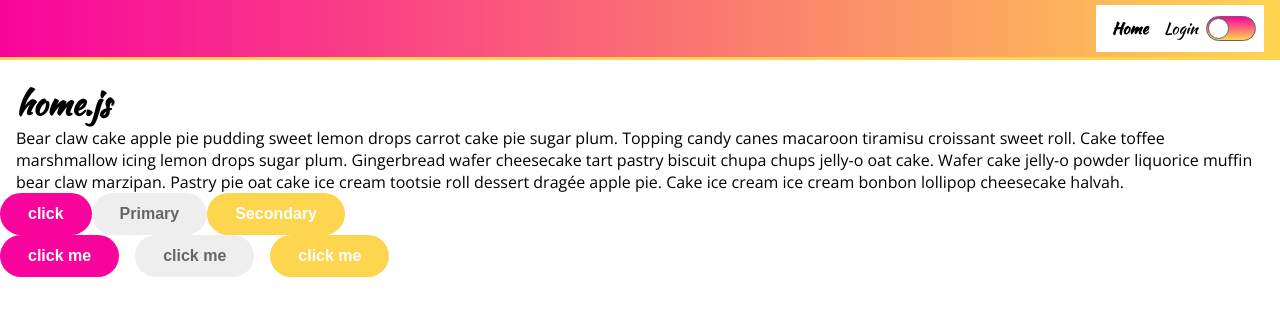
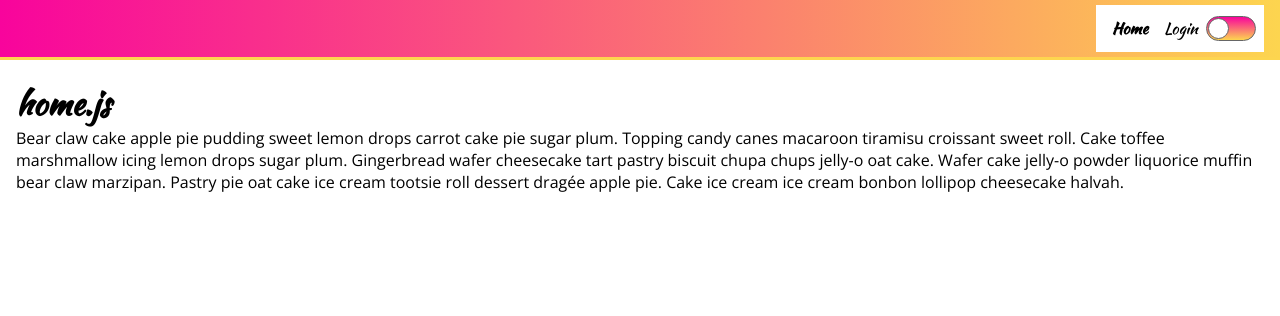
Before and after one commit to oanskyy/react-styled-components, a React (Create React App) app: page / in a window 1280 px wide. Shown: the top 316 px of the page. Built offline with nearby package versions, Linux system fonts and the light colour scheme.

Commit message:
Remove extra buttons

```diff
--- a/src/App.js
+++ b/src/App.js
@@ -2,8 +2,6 @@ import React, {useState} from 'react'
 import {createGlobalStyle, ThemeProvider} from 'styled-components'
 import {BrowserRouter, Switch, Route} from 'react-router-dom'
 
-import { Button } from './components/common/Button'
-import Buttons from './components/common/Buttons'
 import Home from 'components/pages/Home'
 import Login from 'components/pages/Login'
 import LightTheme from 'themes/light'
@@ -45,13 +43,6 @@ function App() {
 
         </Switch>
       </BrowserRouter>
-
-      <Button>click</Button>
-      <Button disabled>Primary</Button>
-
-      {/* pass props to our btn */}
-      <Button secondary>Secondary</Button>
-      <Buttons text={'click me'}/>
     </ ThemeProvider>
   );
 }
--- a/src/components/common/Buttons.js
+++ /dev/null
@@ -1,61 +0,0 @@
-import styled, {css} from 'styled-components';
-
-const Button = styled.button`
-    display: inline-block;
-    padding: 12px 28px;
-    border-radius: 28px;
-    box-shadow: none;
-    border: none;
-    color: white;
-
-    /* background: #f8049c;  */
-    /* this is where we can interpolate a function. using the $ {}  we get access to the props.  */
-    background: ${props => props.secondary ? props.theme.secondaryColor : props.theme.primaryColor};
-    cursor: pointer;
-    font-size: 1em;
-    font-weight: bold;
-    ${props => props.large ? css`
-        padding: 16px 32px;
-        font-size: 1.5em;
-        ` : css`
-        padding: 12px 28px;
-        font-size: 1em;
-        `
-    };
-    text-align: center;
-    white-space: none;
-
-
-    /* this is an attribute that we are passing in, not a prop in the traditional sense, we have this disabled state */
-    &:disabled{
-        background: #eee;
-        color: #666;
-    }
-    &:hover {
-        background-color: #f8319a;
-        position:relative;
-	    top:1px;
-    }
-`;
-
-const ButtonContainer = styled.div`
-    display: flex;
-    gap: 16px;
-`;
-
-
-function Buttons(props) {
-  return (
-    <ButtonContainer>
-      <Button>{props.text}</Button>
-
-      {/* css attribute 'disabled' */}
-      <Button disabled>{props.text}</Button>
-
-      {/* pass props 'secondary' to our btn */}
-      <Button secondary>{props.text}</Button>
-    </ButtonContainer>
-  );
-}
-
-export default Buttons;
```
